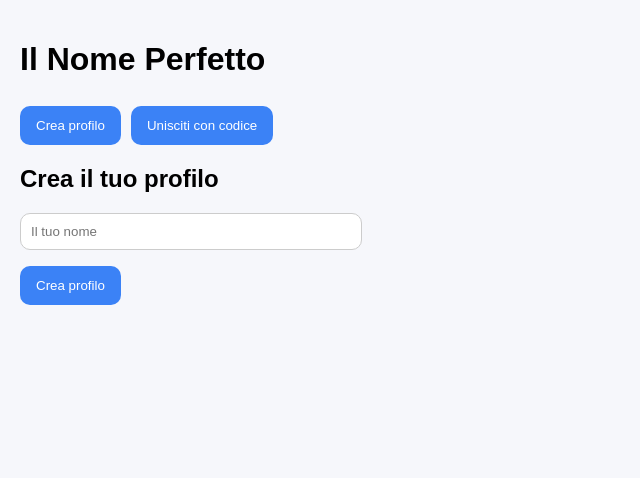
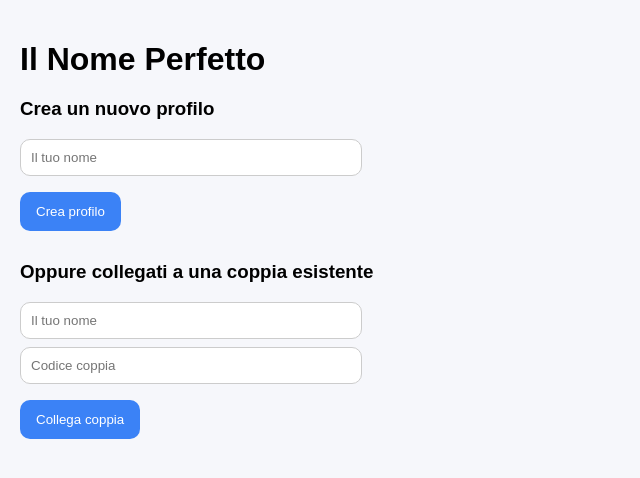
Before and after one commit to JpHmassari/baby-name-app, a React (Vite) app: page / in a window 1280 px wide. Shown: the top 478 px of the page, without its empty margins (0-640 px from the left). Built offline with nearby package versions, Linux system fonts and the light colour scheme; no server answers.

Commit message:
Update App.jsx

```diff
--- a/src/App.jsx
+++ b/src/App.jsx
@@ -1,12 +1,48 @@
-import React, { useState } from "react";
+import React, { useEffect, useState } from "react";
 import { supabase } from "./lib/supabase";
+
+const LOCAL_PROFILE_KEY = "baby_names_profile_id";
 
 export default function App() {
   const [name, setName] = useState("");
-  const [joinName, setJoinName] = useState("");
+  const [message, setMessage] = useState("");
+  const [profile, setProfile] = useState(null);
+  const [partner, setPartner] = useState(null);
   const [joinCode, setJoinCode] = useState("");
-  const [message, setMessage] = useState("");
-  const [mode, setMode] = useState("create");
+
+  useEffect(() => {
+    loadSavedProfile();
+  }, []);
+
+  async function loadSavedProfile() {
+    const savedId = localStorage.getItem(LOCAL_PROFILE_KEY);
+    if (!savedId) return;
+
+    const { data, error } = await supabase
+      .from("profiles")
+      .select("*")
+      .eq("id", savedId)
+      .single();
+
+    if (!error && data) {
+      setProfile(data);
+      loadPartner(data);
+    }
+  }
+
+  async function loadPartner(currentProfile) {
+    if (!currentProfile?.couple_code) return;
+
+    const { data, error } = await supabase
+      .from("profiles")
+      .select("*")
+      .eq("couple_code", currentProfile.couple_code)
+      .neq("id", currentProfile.id);
+
+    if (!error && data && data.length > 0) {
+      setPartner(data[0]);
+    }
+  }
 
   async function createProfile() {
     if (!name) {
@@ -16,88 +52,102 @@ export default function App() {
 
     const coupleCode = Math.random().toString(36).substring(2, 8).toUpperCase();
 
-    const { error } = await supabase.from("profiles").insert({
+    const { data, error } = await supabase
+      .from("profiles")
+      .insert({
         name: name,
         couple_code: coupleCode
-    });
+      })
+      .select()
+      .single();
 
     if (error) {
       console.error("SUPABASE ERROR:", error);
       setMessage("Errore Supabase: " + error.message);
     } else {
-      setMessage("✅ Profilo creato! Il tuo codice coppia è: " + coupleCode);
+      localStorage.setItem(LOCAL_PROFILE_KEY, data.id);
+      setProfile(data);
+      setMessage("✅ Profilo creato correttamente!");
     }
   }
 
-  async function joinProfile() {
-    if (!joinName || !joinCode) {
+  async function joinCouple() {
+    if (!name || !joinCode) {
       setMessage("Inserisci nome e codice coppia");
       return;
     }
 
     const cleanCode = joinCode.toUpperCase();
 
-    const { data: existing, error: findError } = await supabase
+    const { data: existingProfiles, error: findError } = await supabase
       .from("profiles")
       .select("*")
-      .eq("couple_code", cleanCode)
-      .limit(1);
+      .eq("couple_code", cleanCode);
 
-    if (findError) {
-      console.error(findError);
-      setMessage("Errore Supabase: " + findError.message);
-      return;
-    }
-
-    if (!existing || existing.length === 0) {
+    if (findError || !existingProfiles || existingProfiles.length === 0) {
       setMessage("Codice coppia non trovato");
       return;
     }
 
-    const partner = existing[0];
+    const firstProfile = existingProfiles[0];
 
-    const { error: insertError } = await supabase.from("profiles").insert({
-      name: joinName,
+    const { data, error } = await supabase
+      .from("profiles")
+      .insert({
+        name: name,
         couple_code: cleanCode,
-      partner_name: partner.name
-    });
+        partner_name: firstProfile.name
+      })
+      .select()
+      .single();
 
-    if (insertError) {
-      console.error(insertError);
-      setMessage("Errore Supabase: " + insertError.message);
-      return;
+    if (error) {
+      console.error("SUPABASE ERROR:", error);
+      setMessage("Errore Supabase: " + error.message);
+    } else {
+      localStorage.setItem(LOCAL_PROFILE_KEY, data.id);
+      setProfile(data);
+      setPartner(firstProfile);
+      setMessage("✅ Coppia collegata!");
+    }
   }
 
-    const { error: updateError } = await supabase
-      .from("profiles")
-      .update({ partner_name: joinName })
-      .eq("id", partner.id);
-
-    if (updateError) {
-      console.error(updateError);
-      setMessage("Profilo creato, ma non sono riuscito ad aggiornare il partner");
-      return;
+  async function resetApp() {
+    localStorage.removeItem(LOCAL_PROFILE_KEY);
+    setProfile(null);
+    setPartner(null);
+    setName("");
+    setJoinCode("");
+    setMessage("");
   }
 
-    setMessage("✅ Collegamento completato! Ora siete una coppia nell'app.");
+  if (profile) {
+    return (
+      <div style={{ padding: 20, fontFamily: "Arial, sans-serif" }}>
+        <h1>Il Nome Perfetto</h1>
+
+        <p><strong>Profilo:</strong> {profile.name}</p>
+        <p><strong>Codice coppia:</strong> {profile.couple_code}</p>
+
+        {partner ? (
+          <p><strong>Partner collegato:</strong> {partner.name}</p>
+        ) : (
+          <p>Nessun partner collegato ancora</p>
+        )}
+
+        <p style={{ color: "green" }}>{message}</p>
+
+        <button onClick={resetApp}>Reset profilo locale</button>
+      </div>
+    );
   }
 
   return (
-    <div style={{ padding: 20, fontFamily: "Arial, sans-serif", maxWidth: 700 }}>
+    <div style={{ padding: 20, fontFamily: "Arial, sans-serif" }}>
       <h1>Il Nome Perfetto</h1>
 
-      <div style={{ marginBottom: 20 }}>
-        <button onClick={() => setMode("create")} style={{ marginRight: 10 }}>
-          Crea profilo
-        </button>
-        <button onClick={() => setMode("join")}>
-          Unisciti con codice
-        </button>
-      </div>
-
-      {mode === "create" && (
-        <div>
-          <h2>Crea il tuo profilo</h2>
+      <div style={{ marginBottom: 30 }}>
+        <h3>Crea un nuovo profilo</h3>
         <input
           placeholder="Il tuo nome"
           value={name}
@@ -106,29 +156,25 @@ export default function App() {
         />
         <button onClick={createProfile}>Crea profilo</button>
       </div>
-      )}
 
-      {mode === "join" && (
-        <div>
-          <h2>Collegati al partner</h2>
+      <div style={{ marginBottom: 30 }}>
+        <h3>Oppure collegati a una coppia esistente</h3>
         <input
           placeholder="Il tuo nome"
-            value={joinName}
-            onChange={(e) => setJoinName(e.target.value)}
-            style={{ padding: 10, marginRight: 10, marginBottom: 10 }}
+          value={name}
+          onChange={(e) => setName(e.target.value)}
+          style={{ padding: 10, marginRight: 10 }}
         />
-          <br />
         <input
           placeholder="Codice coppia"
           value={joinCode}
           onChange={(e) => setJoinCode(e.target.value)}
           style={{ padding: 10, marginRight: 10 }}
         />
-          <button onClick={joinProfile}>Unisciti</button>
+        <button onClick={joinCouple}>Collega coppia</button>
       </div>
-      )}
 
-      <p style={{ marginTop: 20 }}>{message}</p>
+      <p>{message}</p>
     </div>
   );
 }
```
Lines whose indentation alone changed are shown as unchanged.
